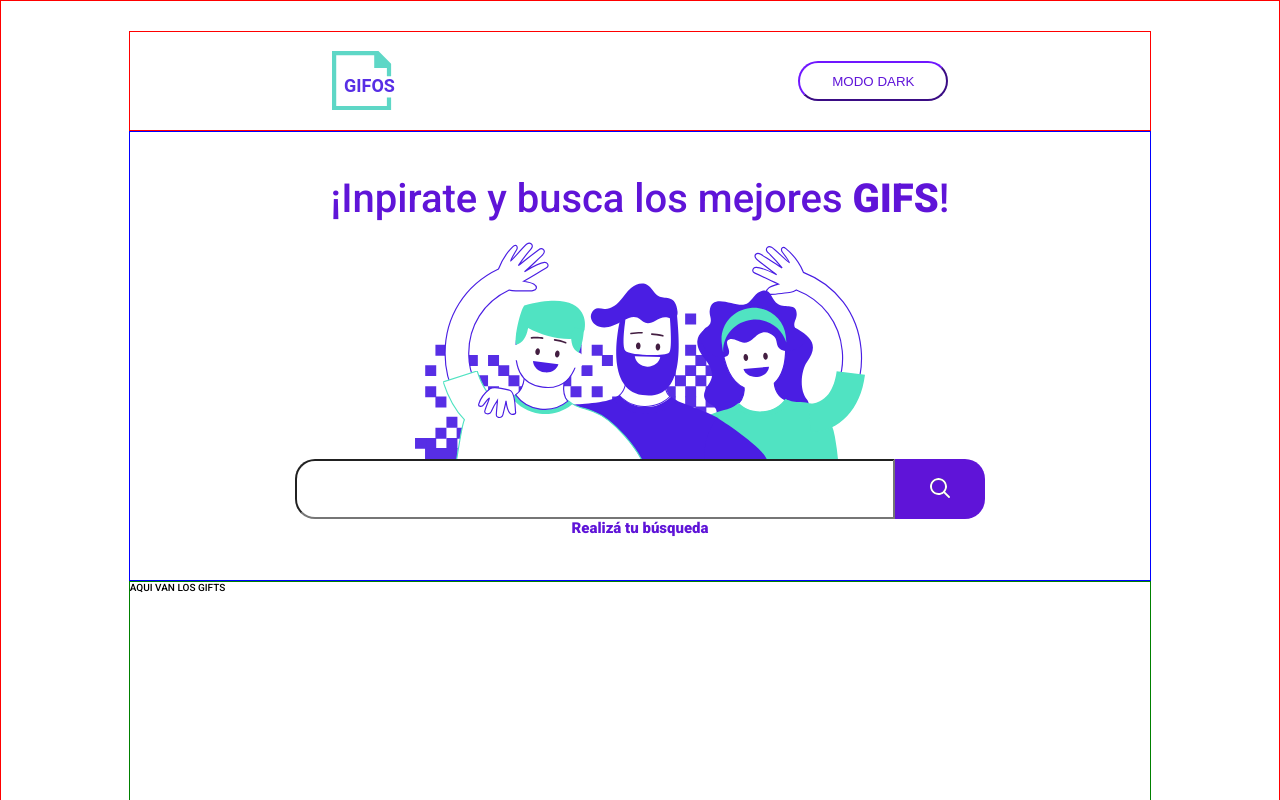
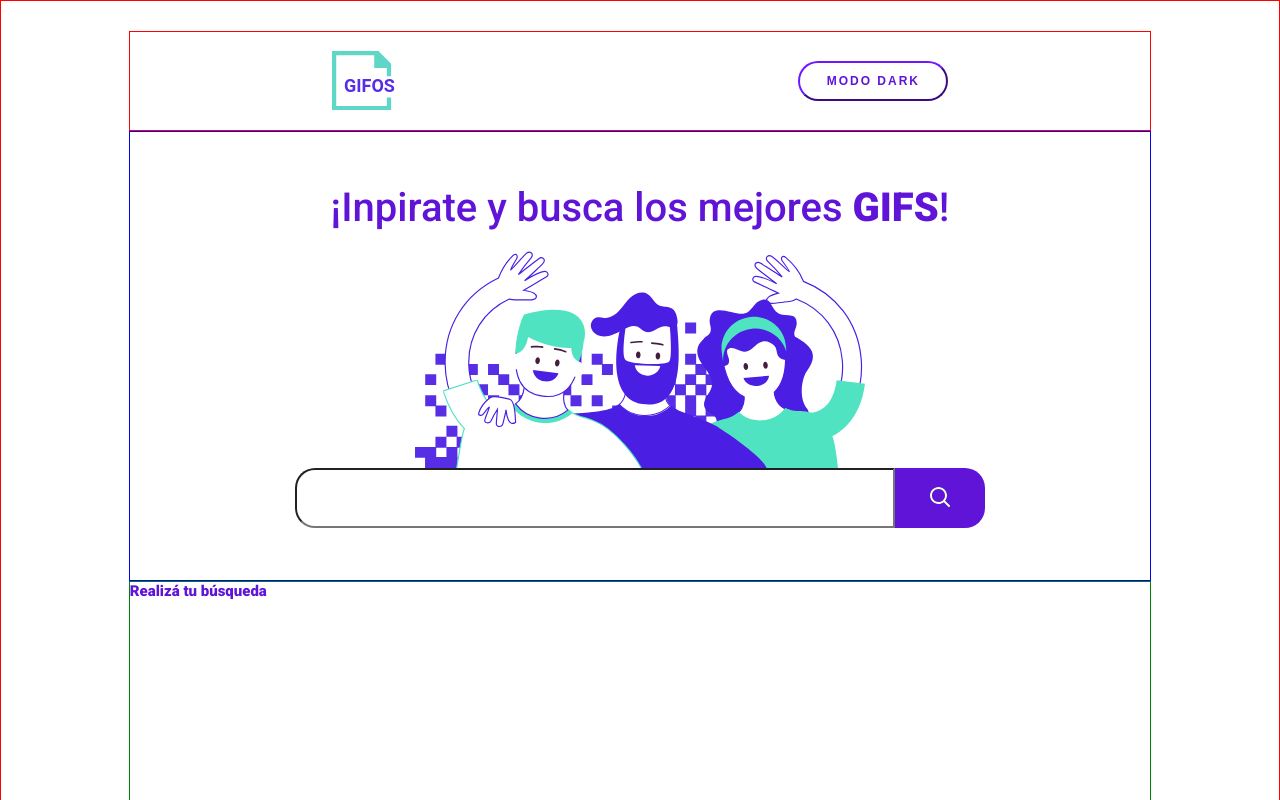
Before and after one commit to MGagiledevelopment/GIFS-PROJECT, a React (Create React App) app: page / in a window 1280 px wide. Shown: the top 800 px of the page. Built offline with nearby package versions, Linux system fonts and the light colour scheme.

Commit message:
refactorizacion del codigo en boton de header

```diff
--- a/src/components/Gifts/Gifts.jsx
+++ b/src/components/Gifts/Gifts.jsx
@@ -2,5 +2,5 @@ import React from "react"
 import giftsStyles from "../Gifts/gifts.module.css"
 
 export default function Gifts(){
-    return <div className={giftsStyles.gifts}>AQUI VAN LOS GIFTS</div>
+    return <h2 className={giftsStyles.gifts}>Realizá tu búsqueda</h2>
 }
--- a/src/components/Gifts/gifts.module.css
+++ b/src/components/Gifts/gifts.module.css
@@ -2,4 +2,6 @@
     height: 50rem;
     width: 80%;
     border:1px solid green;
+    color:rgb(95,20,216)
+
 }
--- a/src/components/Header/sub-components/Button.jsx
+++ b/src/components/Header/sub-components/Button.jsx
@@ -3,48 +3,18 @@ import buttonHeaderStyle from "../sub-components/buttonHeader.module.css";
 
 export default function Button(props) {
 
-
-
-
-  const setterDark = () => {
-    props.setButtonHeader(false);
-    console.log(props.buttonHeader)
-  };
-
-  const setterLigth = () => {
-    props.setButtonHeader(true);
-    console.log(props.buttonHeader)
-  };
-
-
-  // console.log(props.setButtonHeader(true))
-  // console.log(props.buttonHeader)
-
-console.log(props.buttonHeader)
-
-
   return (
     <div>
-      {props.buttonHeader ? (
-        <button onClick={()=>{setterDark()}} className={buttonHeaderStyle.dark}>
-          MODO LIGTH
-        </button>
-      ) : (
-        <button
-          onClick={setterLigth}
-          className={buttonHeaderStyle.buttonHeader}
-        >
-          MODO DARK
-        </button>
-      )}
-
-
-
-{/* <button onClick={()=>{props.setButtonHeader(!props.buttonHeader)}} className={ `${props.buttonHeader ? buttonHeaderStyle.dark : ""} buttonHeaderStyle.buttonHeader` }>
-{props.buttonHeader? "MODO LIGTH" : "MODO DARK"}
-
-</button> */}
-
+      <button
+        onClick={() => {
+          props.setButtonHeader(!props.buttonHeader);
+        }}
+        className={`${props.buttonHeader ? buttonHeaderStyle.dark : ""} ${
+          buttonHeaderStyle.buttonHeader
+        }`}
+      >
+        {props.buttonHeader ? "MODO LIGTH" : "MODO DARK"}
+      </button>
     </div>
   );
 }
--- a/src/components/Header/sub-components/buttonHeader.module.css
+++ b/src/components/Header/sub-components/buttonHeader.module.css
@@ -5,9 +5,13 @@
     border-radius: 5rem;
     border-color: rgb(95,20,216);
     background-color:white ;
+    font-weight: 800;
+    letter-spacing: 0.2rem;
+    font-size: 1.2rem;
 }
 .buttonHeader:hover{
-font-size: 1.5rem;
+font-size: 1.3rem;
+background-color:rgb(80,227,194);
 }
 
 .dark{
--- a/src/components/Navbar/Navbar.jsx
+++ b/src/components/Navbar/Navbar.jsx
@@ -18,7 +18,6 @@ export default function Navbar(props) {
         <InputText />
         <SearchButton />
       </div>
-      <h2 className={navbarStyles.subTitle}>Realizá tu búsqueda</h2>
     </div>
   );
 }
--- a/src/components/Navbar/navbar.module.css
+++ b/src/components/Navbar/navbar.module.css
@@ -10,6 +10,8 @@
 .img{
   width:45rem;
 }
+
+
 .sectionSearch {
   display: flex;
   justify-content: center;
@@ -31,7 +33,3 @@
   color:white;
 
 }
-
-.subTitle {
-  color:rgb(95,20,216)
-}
```
